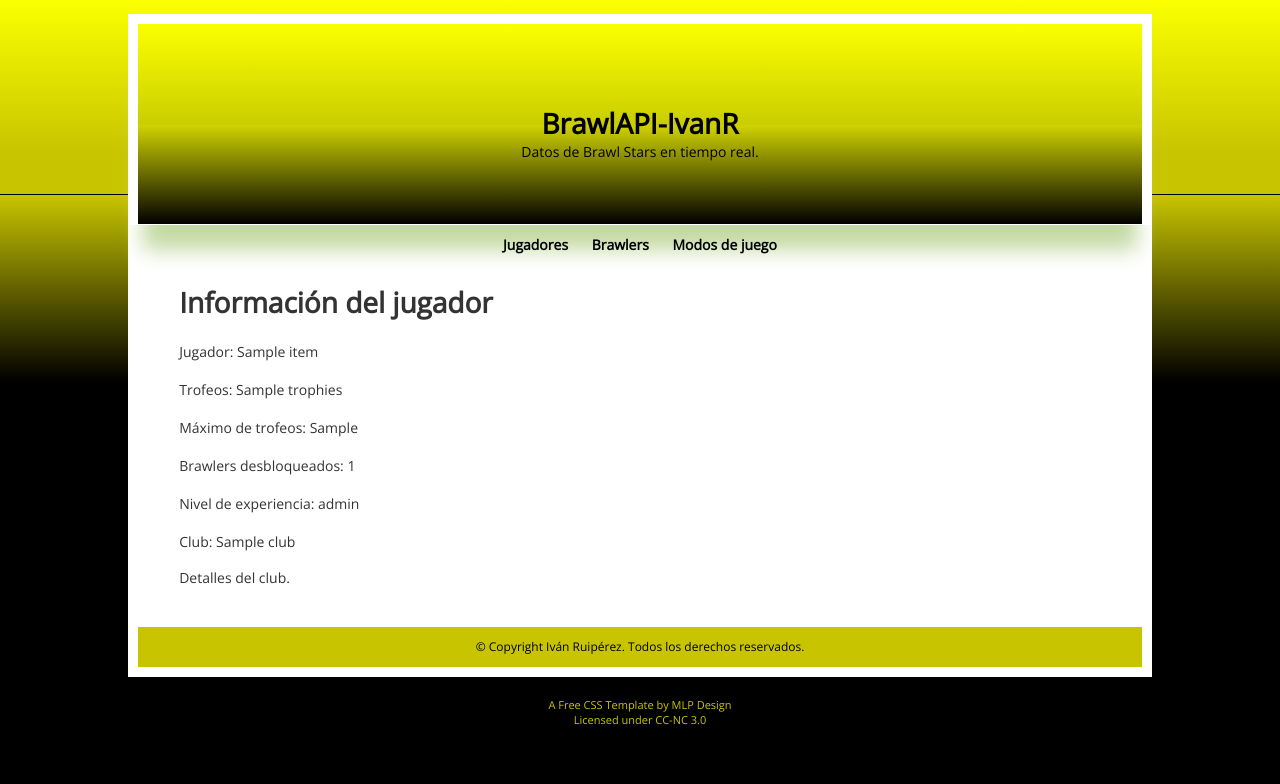
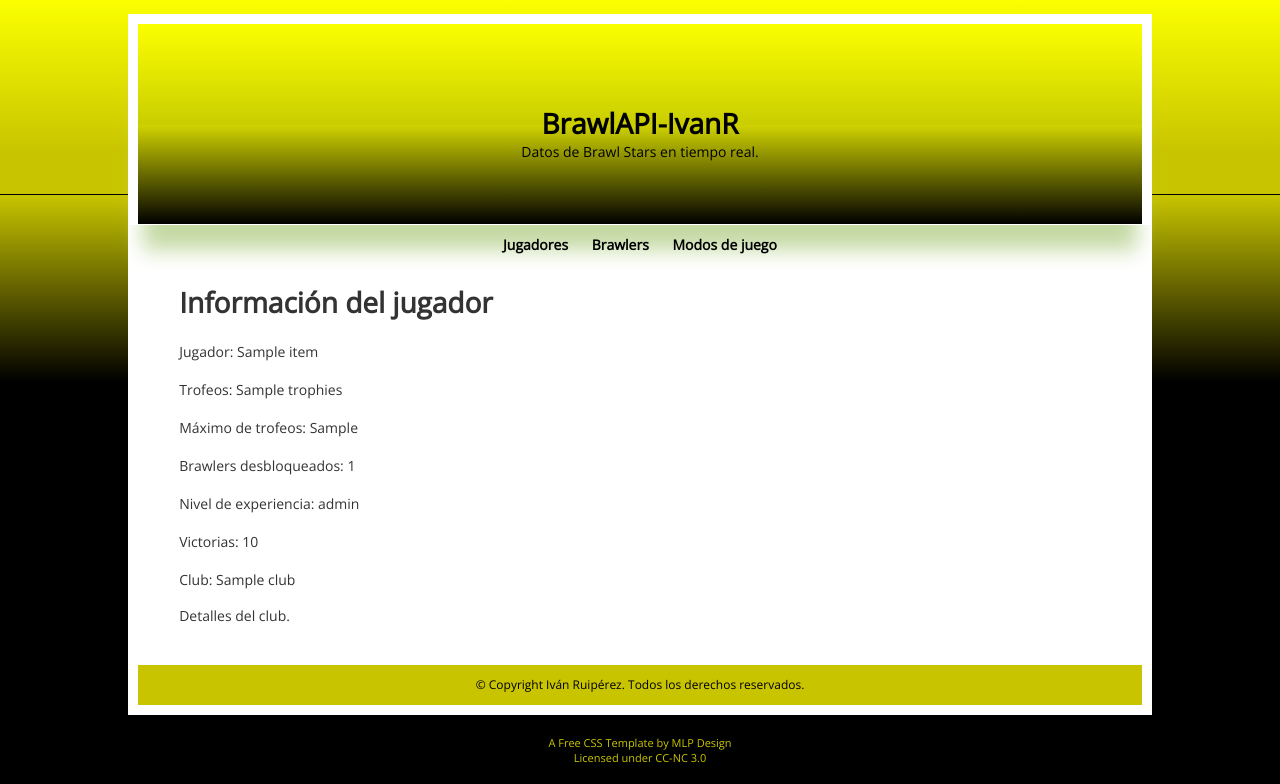
Before and after one commit to IvanRuiperezB/ProyectoFinal, a Flask app: page /player/1 in a window 1280 px wide. Shown: the part 16-800 px from the top of the page. Run offline with Flask 3, Linux system fonts and the light colour scheme; a database or web service that is not in the repository returns one stand-in record (values such as "Sample title"); data that the repository does not hold is empty.

Commit message:
Victorias totales

```diff
--- a/app.py
+++ b/app.py
@@ -25,7 +25,8 @@
         jugador=r.json()
         brawlers=len(jugador["brawlers"])
         club=len(jugador["club"])
-        return render_template("player.html",jugador=jugador,brawlers=brawlers,club=club)
+        victorias=jugador["3vs3Victories"]+jugador["soloVictories"]+jugador["duoVictories"]
+        return render_template("player.html",jugador=jugador,brawlers=brawlers,club=club,victorias=victorias)
     else:
         jugador=0
         return render_template("player.html",jugador=jugador)
--- a/templates/player.html
+++ b/templates/player.html
@@ -11,6 +11,7 @@
         <p>Máximo de trofeos: {{jugador["highestTrophies"]}}</p>
         <p>Brawlers desbloqueados: {{brawlers}}</p>
         <p>Nivel de experiencia: {{jugador["expLevel"]}}</p>
+        <p>Victorias: {{victorias}}</p>
         {% if club == 0 %}
         <p>Club: No pertenece a ningún club.</p>
         {% else %}
```
